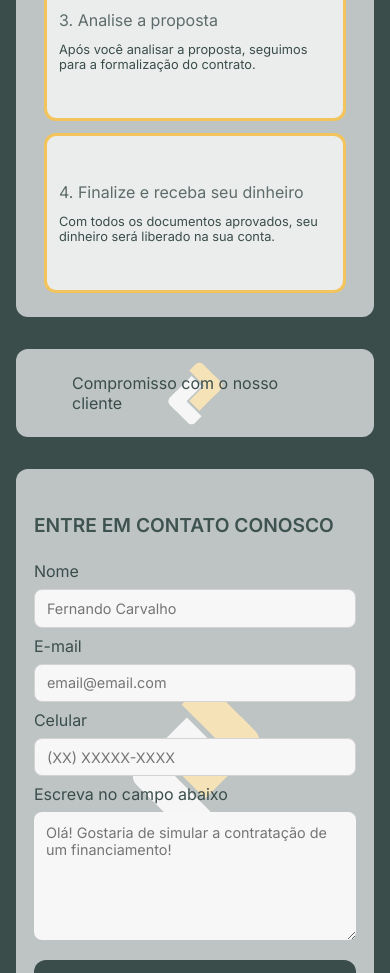
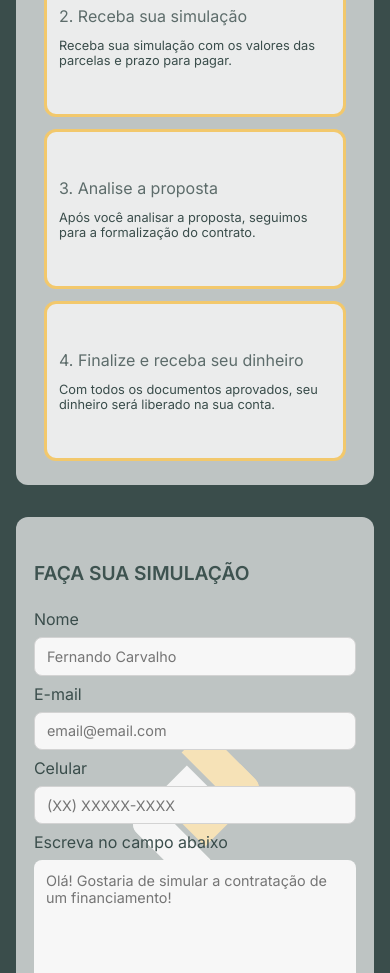
Before and after one commit to pedrovisani/landing-page-fpaz, a React (Vite) app: page / in a window 390 px wide. Shown: the part 3520-4493 px from the top of the page. Built offline with nearby package versions, Linux system fonts and the light colour scheme.

Commit message:
alteracao height information content e adicao media querie, andamento simulator

```diff
--- a/src/components/Header/Header.module.css
+++ b/src/components/Header/Header.module.css
@@ -181,3 +181,17 @@
     opacity: 1;
   }
 }
+
+@media (max-width: 800px) {
+  .nav {
+    content: "";
+    background-color: var(--color-primary-one);
+    font-size: 2rem;
+    line-height: 2rem;
+    width: 2rem;
+    height: 2rem;
+    text-align: center;
+    padding: 0.5rem;
+    border-radius: 100%;
+  }
+}
--- a/src/components/Header/index.jsx
+++ b/src/components/Header/index.jsx
@@ -5,7 +5,7 @@
 
 function Header() {
   return (
-    <aside id="inicio" className={`${styles.menu} flex-center-sp flex-row`}>
+    <aside id="inicio" className={`${styles['menu']} flex-center-sp flex-row`}>
       <div className={`flex-row`}>
         <Link to="/">
           <div className={`${styles['logo-svg']} flex-center`}>
@@ -24,7 +24,7 @@
         </div>
       </div>
 
-      <nav className="flex-center">
+      <nav className="nav flex-center">
         <menu className="flex-row gap-4">
           <Link to="/">
             <li className={styles['menu-btn']}>
--- a/src/sections/Information/Information.module.css
+++ b/src/sections/Information/Information.module.css
@@ -23,10 +23,11 @@
   justify-content: center;
   padding: 8px 16px 8px 16px;
   width: 100%;
-  height: 4.5rem;
+  height: 5rem;
   opacity: 0.8;
   border-radius: 12px;
   background-color: var(--color-secondary);
+  border: 1px solid var(--color-primary-two);
 }
 .information-content:nth-child(1) {
   animation: zig-zag-z linear 500ms normal;
@@ -64,17 +65,6 @@
   border-radius: 12px;
   padding: 0 12px 0 12px;
   border: 3px solid transparent;
-}
-.steps-content:nth-child(1) {
-  animation: steps 3000ms linear infinite;
-}
-.steps-content:nth-child(2) {
-  animation: steps 3000ms linear infinite;
-}
-.steps-content:nth-child(3) {
-  animation: steps 3000ms linear infinite;
-}
-.steps-content:nth-child(4) {
   animation: steps 3000ms linear infinite;
 }
 .steps-content h1 {
@@ -111,6 +101,9 @@
   }
   .steps-content h2 {
     font-size: 0.8rem;
+  }
+  .information-content {
+    height: 8rem;
   }
   .information-content h1 {
     font-size: 1rem;
--- a/src/sections/Simulator/Simulator.module.css
+++ b/src/sections/Simulator/Simulator.module.css
@@ -1,5 +1,66 @@
 .simulator-container {
   background-color: rgba(247, 247, 247, 0.7);
-  padding: 24px 56px 24px 56px;
+  padding: 44px 0 44px 0;
   border-radius: 12px;
 }
+
+.simulator-form {
+  display: flex;
+  justify-content: center;
+  flex-direction: column;
+  gap: 20px;
+  width: 60%;
+  height: 100%;
+}
+.fields-form {
+  display: flex;
+  flex-direction: column;
+  gap: 8px;
+  border: none;
+  padding: 24px 0 0 0;
+}
+.legend-form {
+  font-family: 'Inter', sans-serif;
+  font-style: normal;
+  font-size: 1.2rem;
+  font-weight: 600;
+  color: var(--text-dark);
+}
+.input-form {
+  padding: 12px;
+  font-size: 0.9rem;
+  width: 100%;
+  height: 2.4rem;
+  border: 1px solid lightgray;
+  background-color: var(--color-secondary);
+  border-radius: 8px;
+  color: var(--text-dark);
+}
+.text-area-form {
+  padding: 12px;
+  font-size: 0.9rem;
+  width: 100%;
+  height: 8rem;
+  border: 1px solid lightgray;
+  background-color: var(--color-secondary);
+  border: none;
+  border-radius: 8px;
+  color: var(--text-dark);
+}
+
+@media (max-width: 1300px) {
+  .simulator-form {
+    width: 70%;
+  }
+}
+
+@media (max-width: 1200px) {
+  .simulator-form {
+    width: 80%;
+  }
+}
+@media (max-width: 1090px) {
+  .simulator-form {
+    width: 90%;
+  }
+}
--- a/src/sections/Simulator/index.jsx
+++ b/src/sections/Simulator/index.jsx
@@ -2,9 +2,41 @@
 
 function Simulator() {
   return (
-    <section id="simulador" className="section main-bg">
-      <div className={`${styles['simulator-container']} wh-100`}>
-        <h1>Compromisso com o nosso cliente</h1>
+    <section id="contato" className="section main-bg">
+      <div className={`${styles['simulator-container']} flex-center wh-100`}>
+        <form className={styles['simulator-form']} netlify={'true' | 'false'}>
+          <fieldset className={styles['fields-form']}>
+            <legend className={styles['legend-form']}>FAÇA SUA SIMULAÇÃO</legend>
+            <label htmlFor="nome">Nome</label>
+            <input
+              className={styles['input-form']}
+              placeholder="Fernando Carvalho"
+              type="text"
+              name="nome"
+            />
+            <label htmlFor="email">E-mail</label>
+            <input
+              className={styles['input-form']}
+              placeholder="email@email.com"
+              type="email"
+              name="email"
+            />
+            <label htmlFor="celular">Celular</label>
+            <input
+              className={styles['input-form']}
+              placeholder="(XX) XXXXX-XXXX"
+              type="tel"
+              name="celular"
+            />
+            <label htmlFor="solicitacao">Escreva no campo abaixo</label>
+            <textarea
+              className={styles['text-area-form']}
+              placeholder="Olá! Gostaria de simular a contratação de um financiamento!"
+              name="solicitacao"
+            ></textarea>
+          </fieldset>
+          <button type="submit">Enviar</button>
+        </form>
       </div>
     </section>
   );
```
